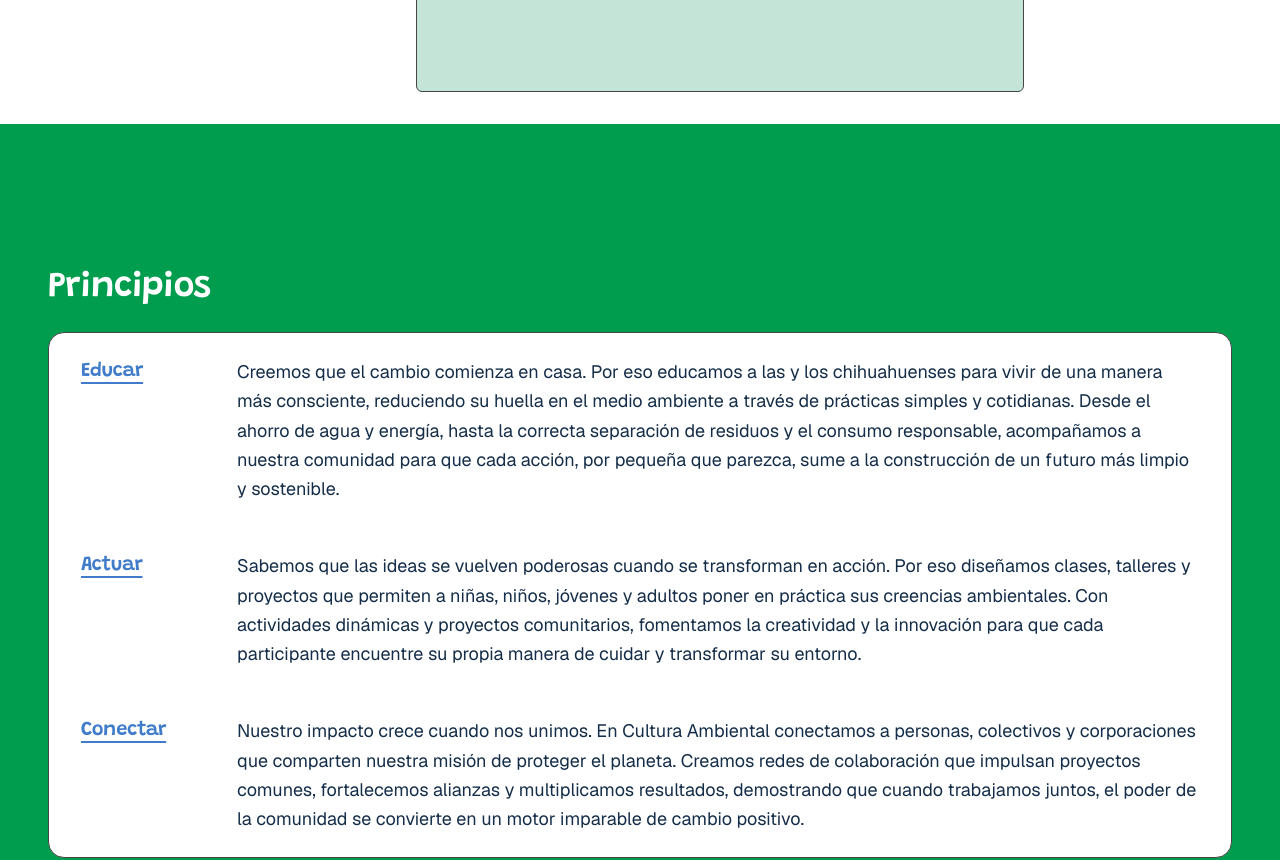
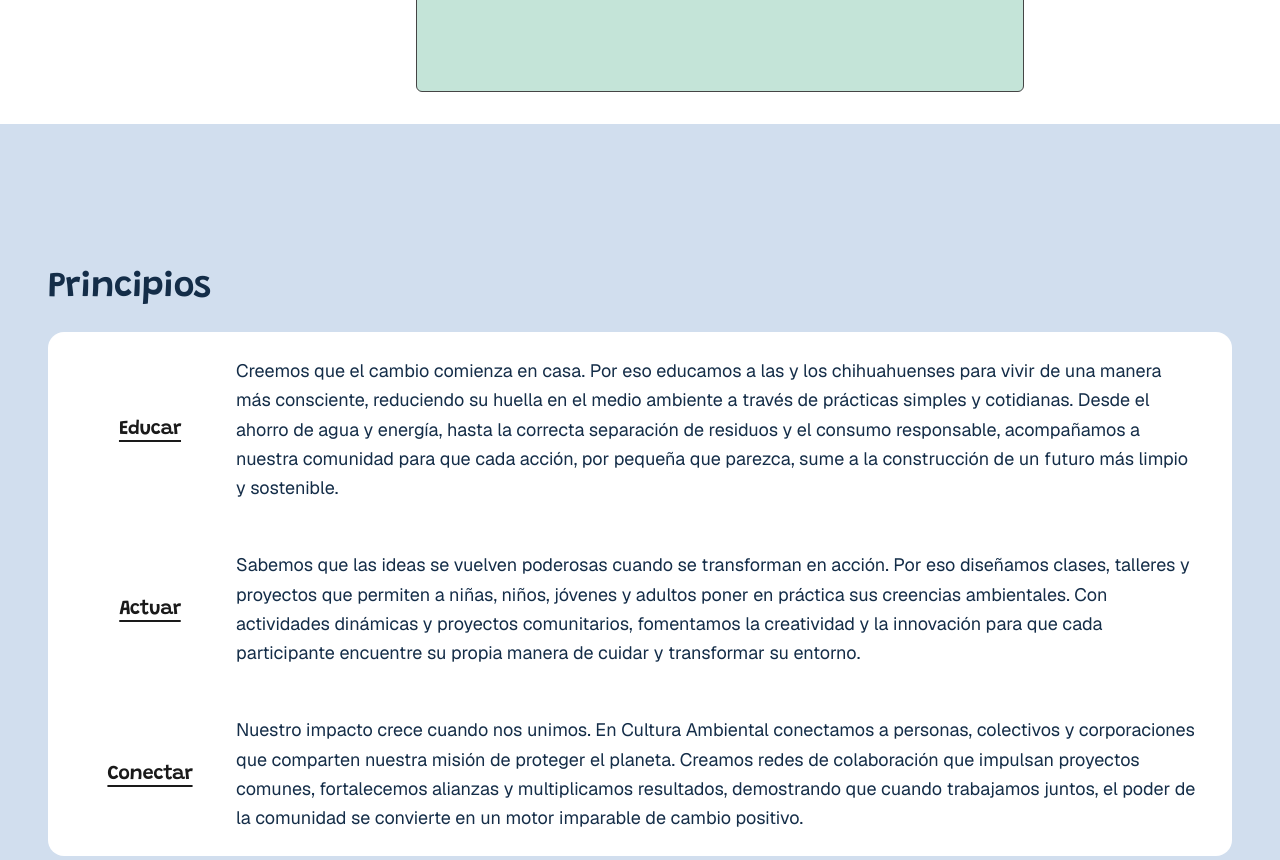
Before and after one commit to Luisa-G/cca-web, a React (Vite) app: page /quienes-somos in a window 1280 px wide. Shown: the part 1020-1880 px from the top of the page. Built offline with nearby package versions, Linux system fonts and the light colour scheme.

Commit message:
sección de Principios actualizada

```diff
--- a/src/components/Principios.tsx
+++ b/src/components/Principios.tsx
@@ -17,20 +17,20 @@ const items = [
 
 export function Principios() {
   return (
-    <section id="principios" className="pt-26 bg-secondary">
+    <section id="principios" className="pt-26 bg-surface">
       <div className="container max-w-7xl mx-auto px-6 md:px-12 pt-10 pb-8">
-        <h2 className="text-3xl md:text-4xl font-serif text-secondary-foreground mb-6">Principios</h2>
-        <div className="grid grid-cols-1 md:grid-cols-[fr_1fr] rounded-2xl overflow-hidden border border-border bg-card">
+        <h2 className="text-3xl md:text-4xl font-serif text-surface-foreground mb-6">Principios</h2>
+        <div className="grid grid-cols-1 md:grid-cols-[fr_1fr] rounded-2xl overflow-hidden  bg-card">
           <div>
             {items.map((item) => (
               <div
                 key={item.title}
                 className="grid grid-cols-[140px_1fr] gap-4 items-start px-8 py-6"
               >
-                <h3 className="text-xl text-primary underline underline-offset-6">
+                <h3 className="text-center self-center text-xl text-foreground underline underline-offset-6">
                   {item.title}
                 </h3>
-                <p className="text-muted-foreground text-lg leading-relaxed">
+                <p className="text-surface-foreground text-lg leading-relaxed">
                   {item.text}
                 </p>
               </div>
```
